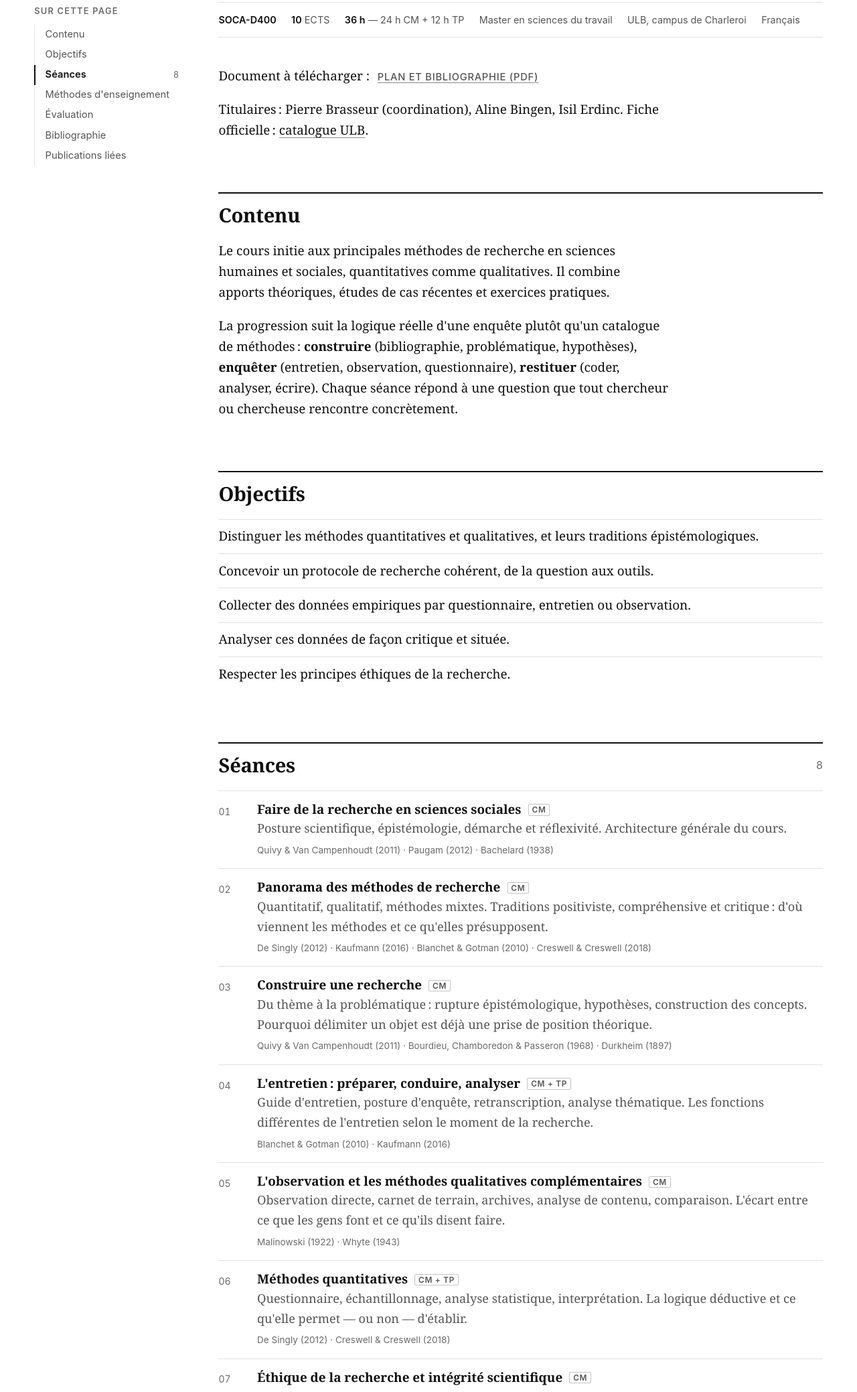
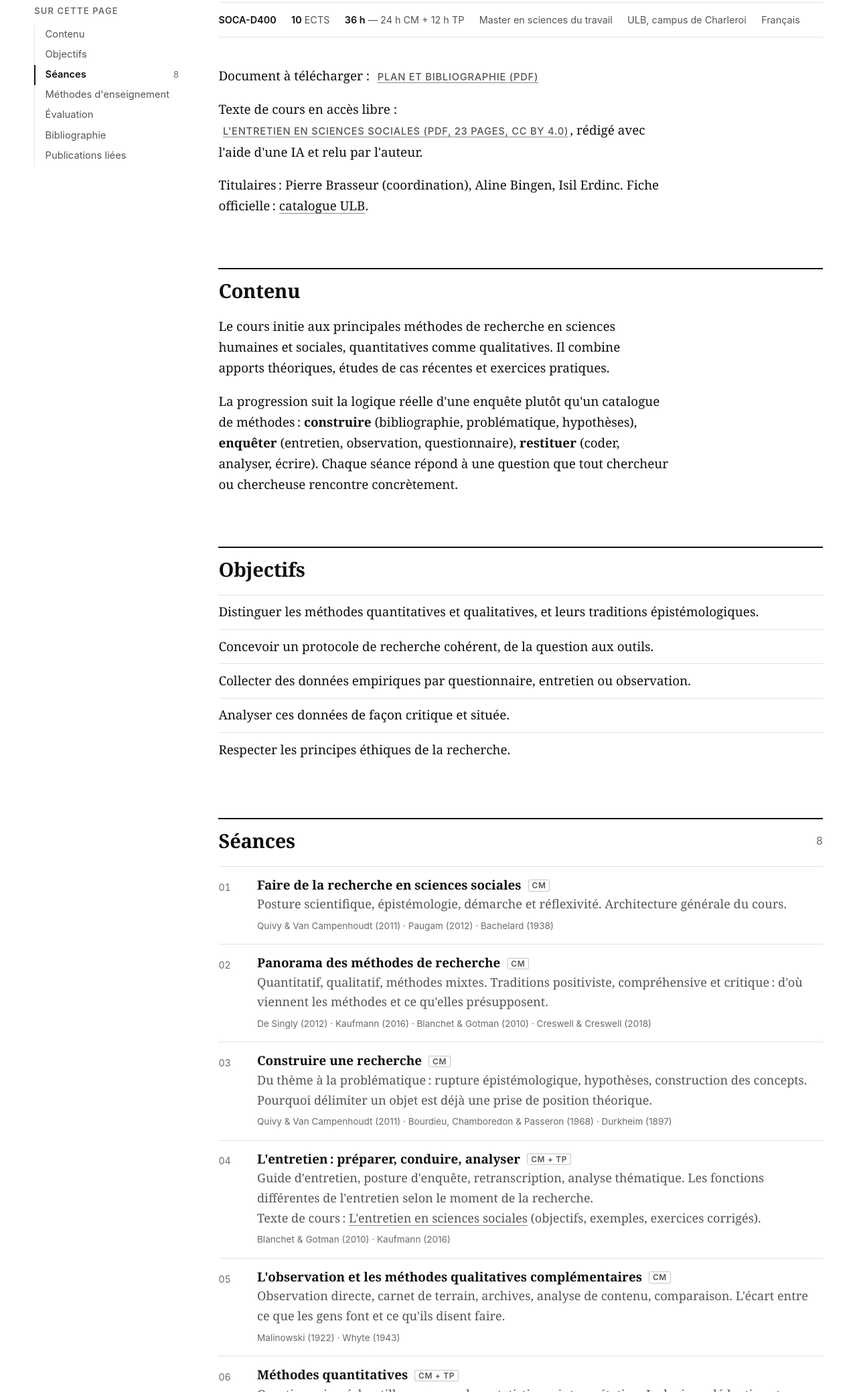
Before and after one commit to pierrebrasseur/pierrebrasseur.github.io, a plain HTML site: page cours-soca-d400.html in a window 1280 px wide. Shown: the part 472-2550 px from the top of the page at 67% size. Drawn offline with Linux system fonts and the light colour scheme.

Commit message:
Cours SOCA-D400 : texte de cours L entretien en sciences sociales (PDF, CC BY 4.0), liens sur la page du cours et la séance 4
Co-Authored-By: Claude Sonnet 5.5 <noreply@anthropic.com>

```diff
--- a/cours-soca-d400.html
+++ b/cours-soca-d400.html
@@ -106,6 +106,7 @@
 
 
   <p class="lien-pdf">Document à télécharger : <a class="src" href="assets/cours/soca-d400.pdf">plan et bibliographie (PDF)</a></p>
+  <p class="lien-pdf">Texte de cours en accès libre : <a class="src" href="assets/cours/entretien-sciences-sociales.pdf">L'entretien en sciences sociales (PDF, 23 pages, CC BY 4.0)</a>, rédigé avec l'aide d'une IA et relu par l'auteur.</p>
 
   <p>Titulaires&#8239;: Pierre Brasseur (coordination), Aline Bingen, Isil Erdinc.
   Fiche officielle&#8239;: <a href="https://www.ulb.be/fr/programme/soca-d400">catalogue ULB</a>.</p>
@@ -154,6 +155,7 @@
       <div>
         <h3>L'entretien&#8239;: préparer, conduire, analyser <span class="kind">CM + TP</span></h3>
         <p>Guide d'entretien, posture d'enquête, retranscription, analyse thématique. Les fonctions différentes de l'entretien selon le moment de la recherche.</p>
+        <p>Texte de cours&#8239;: <a href="assets/cours/entretien-sciences-sociales.pdf">L'entretien en sciences sociales</a> (objectifs, exemples, exercices corrigés).</p>
         <span class="refs">Blanchet &amp; Gotman (2010) · Kaufmann (2016)</span>
       </div>
     </li>
```
Also changed, not shown: 1 other file.
